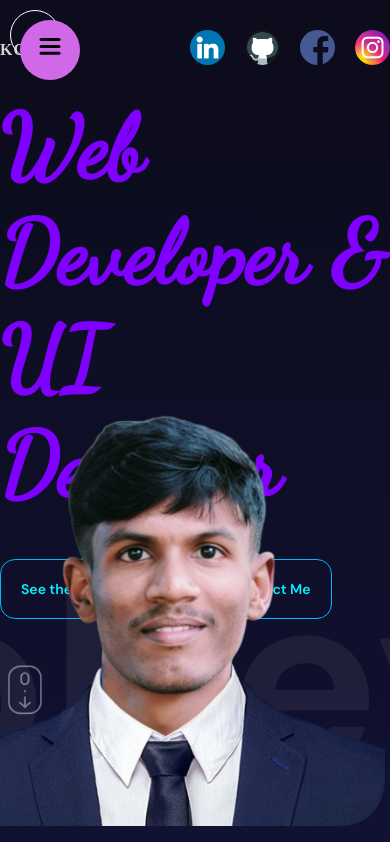
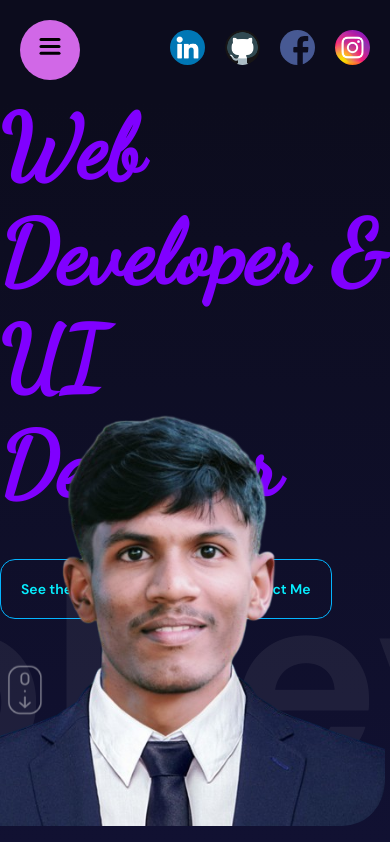
Before and after one commit to Kirttinath/portfolio-app, a React (Vite) app: page / in a window 390 px wide. Shown: the top 842 px of the page. Built offline with nearby package versions, Linux system fonts and the light colour scheme; a web font is replaced by a local one.

Commit message:
Update styles for mobile responsiveness in Cursor and Navbar components

```diff
--- a/src/Components/Cursor/Cursor.scss
+++ b/src/Components/Cursor/Cursor.scss
@@ -1,3 +1,5 @@
+@import "../../app.scss";
+
 .cursor{
     width: 50px;
     height: 50px;
@@ -6,4 +8,8 @@
     position: fixed;
     z-index: 999;
     color: orangered;
+
+    @include mobile{
+        display: none;
+    }
 }
--- a/src/Components/Navbar/Navbar.scss
+++ b/src/Components/Navbar/Navbar.scss
@@ -1,6 +1,7 @@
 @import url('https://fonts.googleapis.com/css2?family=Charmonman:wght@700&display=swap');
+@import "../../app.scss";
 
-.navbar{
+.navbar {
     height: 100px;
 
     .wrapper {
@@ -11,14 +12,24 @@
         justify-content: space-between;
         height: 100%;
 
+        @include mobile {
+            justify-content: flex-end;
+            padding: 20px;
+        }
+
 
         span {
             font-family: 'Charmonman', cursive;
             font-weight: bold;
             letter-spacing: 1px;
+
+
+            @include mobile {
+                display: none;
+            }
         }
 
-        .social{
+        .social {
             display: flex;
             gap: 20px;
 
```
